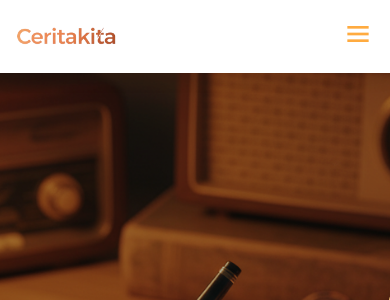
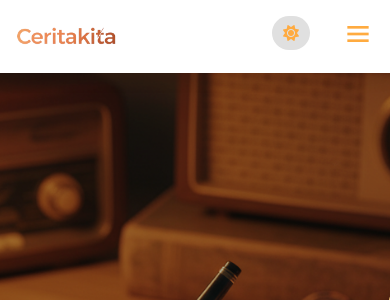
Before and after one commit to ridhoSetia/ceritakita-web, a PHP site: page / in a window 390 px wide. Shown: the top 300 px of the page. Run offline with PHP 8.4, Linux system fonts and the light colour scheme.

Commit message:
Add dark mode

```diff
--- a/app.js
+++ b/app.js
@@ -4,10 +4,27 @@ const social_media = document.querySelector(".social-media");
 const angle_left = document.querySelector("aside > i");
 const hamburgerMenu = document.querySelector("#menu-icon");
 const navUl = document.querySelector("nav ul");
+const themeSwitcher = document.querySelector(".theme-switcher");
+const body = document.body;
+
+const savedTheme = localStorage.getItem("theme");
+if (savedTheme) {
+    body.classList.add(savedTheme);
+}
+
+themeSwitcher.onclick = () => {
+    body.classList.toggle("dark-mode");
+
+    if (body.classList.contains("dark-mode")) {
+        localStorage.setItem("theme", "dark-mode");
+    } else {
+        localStorage.removeItem("theme");
+    }
+};
+
 
 hamburgerMenu.onclick = () => {
   hamburgerMenu.classList.toggle("bx-x");
-
   navUl.classList.toggle("open");
 
   if (!navUl.classList.contains("open")) {
--- a/index.html
+++ b/index.html
@@ -32,6 +32,10 @@
         <li><a href="#kisah">Kisah Inspiratif</a></li>
         <li><a href="#about">Tentang</a></li>
       </ul>
+      <div class="theme-switcher">
+        <i class="fa-solid fa-sun"></i>
+        <i class="fa-solid fa-moon"></i>
+      </div>
       <div class="bx bx-menu hamburger-menu" id="menu-icon"></div>
     </nav>
   </header>
--- a/style.css
+++ b/style.css
@@ -2,15 +2,17 @@
 
 :root {
   --color-primary-light: #FFD180;
-  /* Light Orange */
   --color-primary-main: #FFAB40;
-  /* Main Orange */
   --color-primary-dark: #FFA020;
-  /* Darker Orange */
   --color-accent: #333;
-  /* Dark for contrast */
   --color-text-light: #fff;
   --color-text-dark: #333;
+
+  /* warna untuk Dark Mode */
+  --dark-bg: #1a1a1a;
+  --dark-card-bg: #242424;
+  --dark-text: #f0f0f0;
+  --dark-nav-bg: #2c2c2c;
 }
 
 * {
@@ -41,7 +43,6 @@ header {
   background-image: url(img/main-image.png);
   background-size: cover;
   background-position: top;
-  /* Tailwind-like overlay */
   position: relative;
 }
 
@@ -63,7 +64,6 @@ header::before {
   width: 100%;
   height: 100vh;
   background-color: rgb(0, 0, 0, 0.3);
-  /* Ensure it's above the ::before pseudo-element */
   z-index: 1;
 }
 
@@ -72,13 +72,11 @@ header::before {
   color: var(--color-text-light);
   font-size: 1.1rem;
   max-width: 600px;
-  /* Constrain width for better readability */
   padding: 0 20px;
 }
 
 .jumbotron .text-content h1 {
   font-size: 3.5rem;
-  /* Larger heading */
   font-weight: 700;
   margin-bottom: 1rem;
   line-height: 1.2;
@@ -86,7 +84,6 @@ header::before {
 
 .jumbotron .text-content p {
   font-size: 1.3rem;
-  /* Slightly larger paragraph */
   font-weight: 300;
 }
 
@@ -100,17 +97,14 @@ nav {
   justify-content: space-between;
   align-items: center;
   padding: 1.5rem 2rem;
-  /* Tailwind-like padding */
   transition: all 0.3s ease-in-out;
   background: rgb(255, 255, 255);
   box-shadow: 0 10px 15px -3px rgba(0, 0, 0, 0.1), 0 4px 6px -2px rgba(0, 0, 0, 0.05);
-  /* Smoother transition */
 }
 
 nav ul {
   display: flex;
   gap: 2.5rem;
-  /* Tailwind-like spacing */
 }
 
 nav ul li {
@@ -120,16 +114,13 @@ nav ul li {
 nav>ul>li>a {
   text-decoration: none;
   font-size: 1.1rem;
-  /* Slightly smaller for sleekness */
   font-weight: 600;
   color: var(--color-primary-main);
   padding: 0.5rem 0;
-  /* Add padding for clickable area */
   position: relative;
 }
 
 nav>ul>li>a::after {
-  /* Underline effect for hover */
   content: '';
   position: absolute;
   bottom: 0;
@@ -146,16 +137,13 @@ nav>ul>li>a:hover::after {
 
 nav>ul>li>a:hover {
   color: var(--color-primary-light);
-  /* Lighter on hover */
 }
 
 mark {
   background-color: var(--color-primary-main);
   color: var(--color-text-light);
   padding: 0.25rem 0.5rem;
-  /* More subtle padding */
   border-radius: 0.25rem;
-  /* Slightly rounded */
 }
 
 main {
@@ -169,32 +157,24 @@ main {
 .flex-container {
   position: relative;
   top: -6rem;
-  /* Adjusted for better flow */
   display: flex;
   column-gap: 1.5rem;
-  /* Larger gap */
   padding: 0 1rem;
-  /* Horizontal padding */
   max-width: 1200px;
-  /* Constrain max width */
   width: 100%;
 }
 
 .judul {
   display: flex;
   padding: 1.25rem;
-  /* Consistent padding */
   column-gap: 1rem;
   background-color: var(--color-primary-light);
   border-radius: 0.5rem 0.5rem 0 0;
-  /* Rounded corners */
   align-items: center;
-  /* Center items vertically */
 }
 
 .judul h2 {
   font-size: 1.5rem;
-  /* Larger heading */
   color: var(--color-text-light);
   font-weight: 700;
 }
@@ -203,58 +183,43 @@ main {
   background-color: #ffb74d;
 }
 
-/* Orange 300-ish */
 .judul.judul2 {
   background-color: #ffa726;
 }
 
-/* Orange 400-ish */
 .judul.judul3 {
   background-color: #ff9800;
 }
 
-/* Orange 500-ish */
-
-
 .judul img {
   width: 50px;
-  /* Slightly smaller icons */
   height: 50px;
   object-fit: contain;
-  /* Ensure icons fit without cropping */
 }
 
 .flex-item {
   background-color: #fff;
   flex: 1;
   border-radius: 0.75rem;
-  /* More rounded */
   overflow: hidden;
-  /* Hide overflow for rounded images */
   box-shadow: 0 10px 15px -3px rgba(0, 0, 0, 0.1), 0 4px 6px -2px rgba(0, 0, 0, 0.05);
-  /* Tailwind shadow-lg */
   transition: transform 0.2s ease-in-out;
 }
 
 .flex-item:hover {
   transform: translateY(-5px);
-  /* Lift effect on hover */
   box-shadow: 0 20px 25px -5px rgba(0, 0, 0, 0.1), 0 10px 10px -5px rgba(0, 0, 0, 0.04);
-  /* Stronger shadow on hover */
 }
 
 .flex-item .img img {
   width: 100%;
   height: 250px;
-  /* Taller images */
   object-fit: cover;
   object-position: center;
-  /* Center position for better crops */
 }
 
 .flex-item .caption {
   padding: 1.25rem;
-  /* Consistent padding */
 }
 
 .flex-item .caption h3 {
@@ -278,9 +243,7 @@ main {
   color: var(--color-text-light);
   font-size: 1rem;
   padding: 0.75rem 1.5rem;
-  /* Larger button */
   border-radius: 0.5rem;
-  /* Rounded button */
   cursor: pointer;
   transition: background-color 0.2s ease-in-out, transform 0.2s ease-in-out;
 }
@@ -288,30 +251,24 @@ main {
 .caption button:hover {
   background-color: var(--color-primary-dark);
   transform: translateY(-2px);
-  /* Lift effect on hover */
 }
 
 aside>i {
   position: fixed;
   right: 0;
-  /* Spacing from edge */
   top: 50%;
   transform: translate(0, -50%);
   color: var(--color-primary-light);
   background-color: var(--color-primary-main);
   padding: 0.75rem;
-  /* Larger padding */
   border-radius: 0.75rem 0 0 0.75rem;
-  /* More rounded, only left side */
   font-size: 2.25rem;
-  /* Larger icon */
   cursor: pointer;
   transition: all 0.3s ease-in-out;
   border: 2px solid var(--color-primary-light);
   border-right: 0;
   z-index: 8;
   box-shadow: -4px 4px 10px rgba(0, 0, 0, 0.1);
-  /* Subtle shadow */
 }
 
 aside>i:hover {
@@ -322,13 +279,10 @@ aside>i:hover {
 .social-media {
   position: fixed;
   right: -4rem;
-  /* Adjusted for wider panel */
   top: 50%;
   transform: translate(0, -50%);
   background-color: var(--color-primary-main);
   padding: 1rem;
-  /* padding: 0 1rem; */
-  /* Larger padding */
   border-radius: 0.75rem 0 0 0.75rem;
   transition: all 0.3s ease-in-out;
   border: 2px solid var(--color-primary-light);
@@ -336,65 +290,53 @@ aside>i:hover {
   display: flex;
   align-items: center;
   box-shadow: -4px 4px 10px rgba(0, 0, 0, 0.1);
-  /* Subtle shadow */
 }
 
 .social-media ul {
   display: flex;
   flex-direction: column;
-  /* Stack icons vertically */
   row-gap: 1rem;
-  /* Spacing between icons */
   text-align: center;
   list-style: none;
 }
 
 .social-media a {
   font-size: 1.6rem;
-  /* Larger icons */
   color: var(--color-primary-light);
   transition: all 0.2s ease-in-out;
 }
 
 .social-media a:hover {
   transform: scale(1.1);
-  /* Slight enlarge on hover */
 }
 
 .fa-instagram:hover {
   color: #E1306C;
 }
 
-/* Instagram brand color */
 .fa-x-twitter:hover {
   color: #000;
 }
 
-/* Twitter brand color */
 .fa-facebook:hover {
   color: #1877F2;
 }
 
-/* Facebook brand color */
 .fa-youtube:hover {
   color: #FF0000;
 }
 
-/* YouTube brand color */
 .fa-linkedin:hover {
   color: #0A66C2;
 }
 
-/* LinkedIn brand color */
 
 .social-media.active {
   right: 0;
-  /* Adjust to show more */
 }
 
 aside>i.active {
   right: 4rem;
-  /* Adjust to match social media width */
 }
 
 .content {
@@ -404,7 +346,6 @@ aside>i.active {
   justify-content: center;
   gap: 1.5rem;
   margin-top: 2rem;
-  /* Add some top margin */
   padding: 0 1rem;
 }
 
@@ -414,7 +355,6 @@ aside>i.active {
   padding: 1.5rem;
   border-radius: 0.75rem;
   box-shadow: 0 4px 6px -1px rgba(0, 0, 0, 0.1), 0 2px 4px -1px rgba(0, 0, 0, 0.06);
-  /* Tailwind shadow-md */
   background-color: #fff;
   transition: transform 0.2s ease-in-out;
 }
@@ -422,7 +362,6 @@ aside>i.active {
 .content article:hover {
   transform: translateY(-3px);
   box-shadow: 0 10px 15px -3px rgba(0, 0, 0, 0.1), 0 4px 6px -2px rgba(0, 0, 0, 0.05);
-  /* Tailwind shadow-lg */
 }
 
 .head-article img {
@@ -432,7 +371,6 @@ aside>i.active {
   object-position: center;
   margin: 1rem 0;
   border-radius: 0.5rem;
-  /* Rounded images */
 }
 
 .description h3 {
@@ -452,10 +390,8 @@ aside>i.active {
 .description a {
   text-decoration: none;
   color: var(--color-primary-main);
-  /* Link color */
   font-weight: 500;
   display: inline-flex;
-  /* Align icon better */
   align-items: center;
   gap: 0.25rem;
   transition: color 0.2s ease-in-out;
@@ -467,36 +403,28 @@ aside>i.active {
 
 .fa-arrow-right {
   transform: translateY(1px);
-  /* Fine-tune alignment */
 }
 
 footer {
   background: var(--color-primary-main);
   width: 100%;
   margin-top: 4rem;
-  /* Larger top margin */
   padding: 2rem 0;
-  /* Vertical padding */
   color: var(--color-text-light);
-  /* Text color for footer */
 }
 
 .footer-content {
   display: flex;
   justify-content: space-between;
   padding: 0 2rem;
-  /* Horizontal padding */
   max-width: 1200px;
   margin: 0 auto;
-  /* Center content */
   flex-wrap: wrap;
-  /* Allow wrapping on smaller screens */
   gap: 2rem;
 }
 
 .footer-content div {
   margin: 0;
-  /* Remove individual margins, use gap */
 }
 
 .footer-content h2 {
@@ -508,7 +436,6 @@ footer {
 .contact,
 .latest_post {
   flex: 0 0 250px;
-  /* Slightly larger fixed width */
 }
 
 .contact ul {
@@ -517,7 +444,6 @@ footer {
 
 .contact i {
   font-size: 1.3rem;
-  /* Larger icons */
   margin-right: 0.5rem;
 }
 
@@ -542,7 +468,6 @@ footer {
 .random_quotes {
   flex: 1 1 auto;
   min-width: 250px;
-  /* Ensure it doesn't get too small */
 }
 
 .random_quotes p {
@@ -551,7 +476,6 @@ footer {
   font-size: 1rem;
   line-height: 1.6;
   font-style: italic;
-  /* Italic for quotes */
 }
 
 .random_quotes h3 {
@@ -565,13 +489,11 @@ footer {
   padding: 1rem;
   display: flex;
   flex-direction: column;
-  /* Stack elements */
   border-radius: 0.5rem;
   cursor: grab;
   position: relative;
   box-shadow: 0 4px 6px -1px rgba(0, 0, 0, 0.1);
   margin-top: 1rem;
-  /* Adjust margin */
 }
 
 .box_post::before {
@@ -582,9 +504,7 @@ footer {
   rotate: 45deg;
   background: var(--color-primary-light);
   top: -7px;
-  /* Position at the top edge */
   left: 1.5rem;
-  /* Align with content */
   transform: translateX(-50%);
 }
 
@@ -596,12 +516,10 @@ footer {
 
 .box_post .post-header img {
   width: 30px;
-  /* Smaller icon */
   height: 30px;
   object-fit: contain;
   margin-right: 0.5rem;
   rotate: 0deg !important;
-  /* Reset rotation */
 }
 
 .box_post p {
@@ -613,14 +531,12 @@ footer {
 }
 
 .box_post img:nth-child(3) {
-  /* Targeting the main post image */
   min-width: 0;
   width: 100%;
   margin-top: 0.75rem;
   margin-bottom: 1rem;
   border-radius: 0.25rem;
   max-height: 200px;
-  /* Constrain image height */
   object-fit: cover;
 }
 
@@ -650,9 +566,7 @@ footer {
   font-size: 0.9rem;
   text-align: center;
   padding: 1.5rem 0 0;
-  /* Add top padding */
   border-top: 1px solid rgba(255, 255, 255, 0.2);
-  /* Subtle separator */
   margin-top: 2rem;
 }
 
@@ -660,8 +574,83 @@ footer {
   display: none;
 }
 
-/* Responsive adjustments */
+body.dark-mode {
+  background-color: var(--dark-bg);
+  color: var(--dark-text);
+}
+
+body.dark-mode nav {
+  background-color: var(--dark-nav-bg);
+  box-shadow: 0 10px 15px -3px rgba(0, 0, 0, 0.3);
+}
+
+body.dark-mode .flex-item,
+body.dark-mode .content article {
+  background-color: var(--dark-card-bg);
+  box-shadow: 0 4px 6px -1px rgba(0, 0, 0, 0.2);
+  border-color: #444;
+}
+
+body.dark-mode .flex-item .caption h3,
+body.dark-mode .description h3 {
+  color: var(--dark-text);
+}
+
+body.dark-mode .flex-item .caption p,
+body.dark-mode .description p {
+  color: #ccc;
+}
+
+body.dark-mode h1 {
+  color: var(--dark-text);
+}
+
+body.dark-mode nav ul {
+  background-color: var(--dark-nav-bg);
+}
+
+.theme-switcher {
+  display: flex;
+  align-items: center;
+  justify-content: center;
+  cursor: pointer;
+  padding: 5px;
+  border-radius: 20px;
+  background-color: #e0e0e0;
+  position: relative;
+}
+
+.theme-switcher i {
+  font-size: 1rem;
+  padding: 4px 6px;
+  color: var(--color-primary-main);
+  transition: color 0.3s ease-in-out;
+}
+
+.theme-switcher .fa-moon {
+  display: none;
+}
+
+body.dark-mode .theme-switcher {
+  background-color: #444;
+}
+
+body.dark-mode .theme-switcher .fa-sun {
+  display: none;
+}
+
+body.dark-mode .theme-switcher .fa-moon {
+  display: block;
+  color: #f0f0f0;
+}
+
 @media screen and (max-width: 860px) {
+  .theme-switcher {
+    position: absolute;
+    top: 1rem;
+    right: 5rem;
+  }
+
   @keyframes revNavbarAnimation {
     0% {
       height: 75vh;
@@ -692,26 +681,22 @@ footer {
 
   main {
     margin: 0.5rem 1rem;
-    /* Reduced margin */
   }
 
   .flex-container {
     flex-direction: column;
     top: -4rem;
-    /* Adjusted for smaller screens */
     gap: 1.5rem;
   }
 
   .flex-item .img img {
     height: 250px;
-    /* Maintain image height */
   }
 
   .hamburger-menu {
     cursor: pointer;
     font-size: 2rem;
     color: var(--color-primary-main);
-    /* Sesuaikan warna dengan tema Anda */
     z-index: 11;
     position: relative;
     top: 5px;
@@ -736,14 +721,13 @@ footer {
   }
 
   nav {
-  padding: 0.8rem 1rem;
+    padding: 0.8rem 1rem;
   }
 
   nav ul {
     flex-direction: column;
     position: absolute;
     top: 100%;
-    /* Posisi di bawah nav */
     left: 0;
     background-color: #fff;
     color: var(--color-primary-main);
@@ -751,30 +735,24 @@ footer {
     text-align: center;
     justify-content: space-evenly;
     height: 15px;
-    /* Tinggi awal saat tertutup */
     overflow: hidden;
-    /* Sembunyikan link */
     transition: all 0.2s ease;
     box-shadow: 0 10px 15px -3px rgba(0, 0, 0, 0.1);
   }
 
-  /* Kelas ini untuk animasi saat menu terbuka */
   nav ul.open {
     display: flex;
     padding: 10px 0;
     height: 75vh;
-    /* Tinggi akhir saat terbuka */
     animation: navbarAnimation 0.55s;
   }
 
-  /* Kelas ini untuk animasi saat menu tertutup */
   nav ul.beforeOpen {
     animation: revNavbarAnimation 0.55s;
   }
 
   nav ul a {
     display: none;
-    /* Sembunyikan link awalnya */
     color: var(--color-primary-main);
   }
 
@@ -784,7 +762,6 @@ footer {
 
   nav ul a.open {
     display: block;
-    /* Tampilkan link saat menu terbuka */
   }
 
   nav>ul>li {
@@ -799,46 +776,36 @@ footer {
 
   .footer-content {
     flex-direction: column;
-    /* Stack footer items */
     align-items: center;
-    /* Center them */
     text-align: center;
     gap: 2rem;
   }
 
   .footer-content h2 {
     margin-top: 0;
-    /* Reset */
   }
 
   .contact,
   .latest_post,
   .random_quotes {
     flex: 1 1 100%;
-    /* Take full width */
     max-width: 400px;
-    /* Constrain max width for readability */
   }
 
   .box_post {
     transform: translateX(0) translateY(0);
-    /* Reset transform */
     margin: 1rem auto;
-    /* Center with auto margins */
     max-width: 350px;
   }
 
   .box_post::before {
     display: none;
-    /* Hide the arrow on smaller screens */
   }
 
   .box_post a {
     position: static;
-    /* Allow button to flow normally */
     margin-top: 1rem;
     display: inline-block;
-    /* Make it block for full width, or inline-block for fitting content */
   }
 }
 
@@ -877,7 +844,6 @@ footer {
   .flex-item .img img,
   .head-article img {
     height: 180px;
-    /* Even smaller images */
   }
 }
 
```
